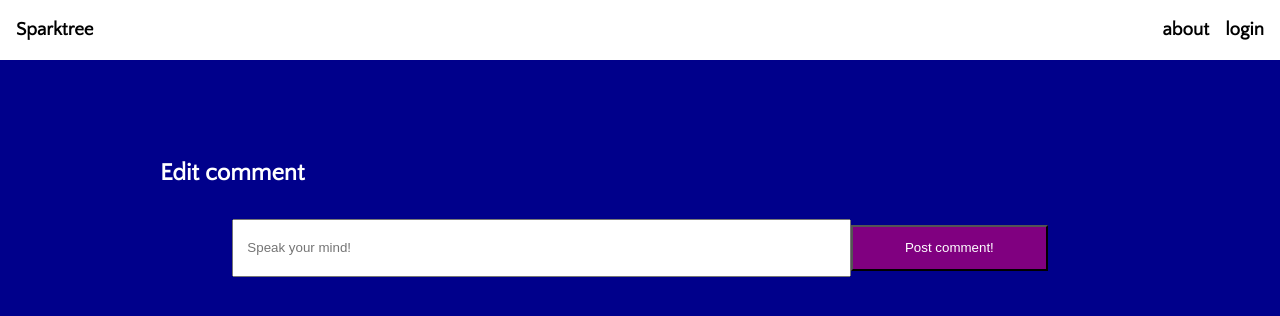
After one commit to BFB1/lokaverkefni-2019v, a Flask app: template templates/edit_comment.html in a window 1280 px wide. The commit adds this page. Shown: the top 316 px of the page. Run offline with Flask 2, Linux system fonts and the light colour scheme; the template is opened without the code that fills it: values that come from a table or form of the project are taken from there, others are empty; some libraries are stand-ins or nearby versions.

Commit message:
Editing comments implemented

```diff
--- a/app.py
+++ b/app.py
@@ -118,6 +118,23 @@ def delete_thread(thread_id):
     return redirect(url_for('index'))
 
 
+@app.route('/comment/<comment_id>/edit', methods=['GET', 'POST'])
+@login_required
+def edit_comment(comment_id):
+    try:
+        data = Comment.query.filter_by(id=comment_id).first()
+    except SQLAlchemyError:
+        abort(500)
+        return
+    if (current_user.admin or current_user.id == data.owner.id) and data:
+        edit_form = MakeCommentForm(obj=data)
+        if edit_form.validate_on_submit():
+            data.body = edit_form.body.data
+            db.session.commit()
+            return redirect(url_for('thread', thread_id=data.Thread.id))
+        return render_template('edit_comment.html', form=edit_form)
+
+
 @app.route('/comment/<comment_id>/delete')
 @login_required
 def delete_comment(comment_id):
--- /dev/null
+++ b/templates/edit_comment.html
@@ -0,0 +1,17 @@
+{% extends 'base.html' %}
+{% from 'helpers/form_helpers.html' import render_field %}
+
+{% block content %}
+<div class="thread_wrapper">
+    <section>
+        <section>
+            <h2>Edit comment</h2>
+            <form method="POST" id="thread_form" class="flex_row">
+                {{ form.csrf_token }}
+                {{ render_field(form.body) }}
+                {{ render_field(form.submit, class="flex_row_child form_button") }}
+            </form>
+        </section>
+    </section>
+</div>
+{% endblock %}
--- a/templates/helpers/render_comment.html
+++ b/templates/helpers/render_comment.html
@@ -4,7 +4,7 @@
             - By <a href="{{ url_for('profile', accountId=comment.owner.id) }}">{{ comment.owner.username }}</a>
             - {{ comment.timeModified.strftime('%H:%M %d-%m-%Y') }}
             {% if current_user.admin or current_user.id == comment.owner.id  %}
-                - <a href="" class="action_link">Edit</a>
+                - <a href="{{ url_for('edit_comment', comment_id=comment.id) }}" class="action_link">Edit</a>
                 - <a href="{{ url_for('delete_comment', comment_id=comment.id) }}" class="action_link">Delete</a>
             {% endif %}
         </h4>
```
